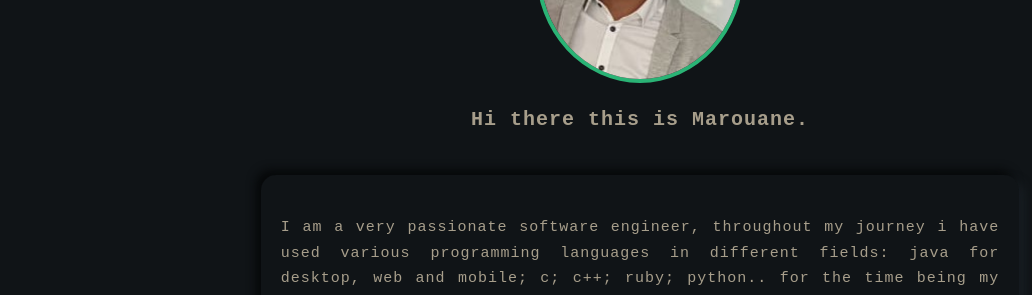
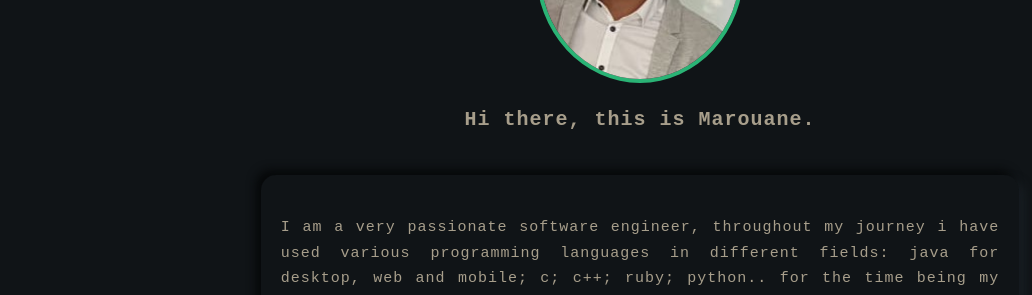
Before and after one commit to XanXus96/xanxus96.github.io, a Jekyll site: the page built from about.md, in a window 1280 px wide. Shown: the part 287-582 px from the top of the page, without its empty margins (0-1032 px from the left). Built offline with Jekyll 4.4.1, drawn with Linux system fonts in a browser that asks for light colours.

```diff
--- a/about.md
+++ b/about.md
@@ -3,7 +3,7 @@ title: Marouane KAFOU
 layout: about
 profile_pic: "/assets/images/me.jpg"
 profile_pic_alt: ""
-short_bio: Hi there this is Marouane.
+short_bio: Hi there, this is Marouane.
 ---
 
 I am a very passionate software engineer, throughout my journey i have used various programming languages in different fields: java for desktop, web and mobile; c; c++; ruby; python.. for the time being my work focuses mainly on web development, using php and its framework, javascript with vuejs and Nuxt.js in particular besides using nodejs with express, mongoDB and graphQL.
```
